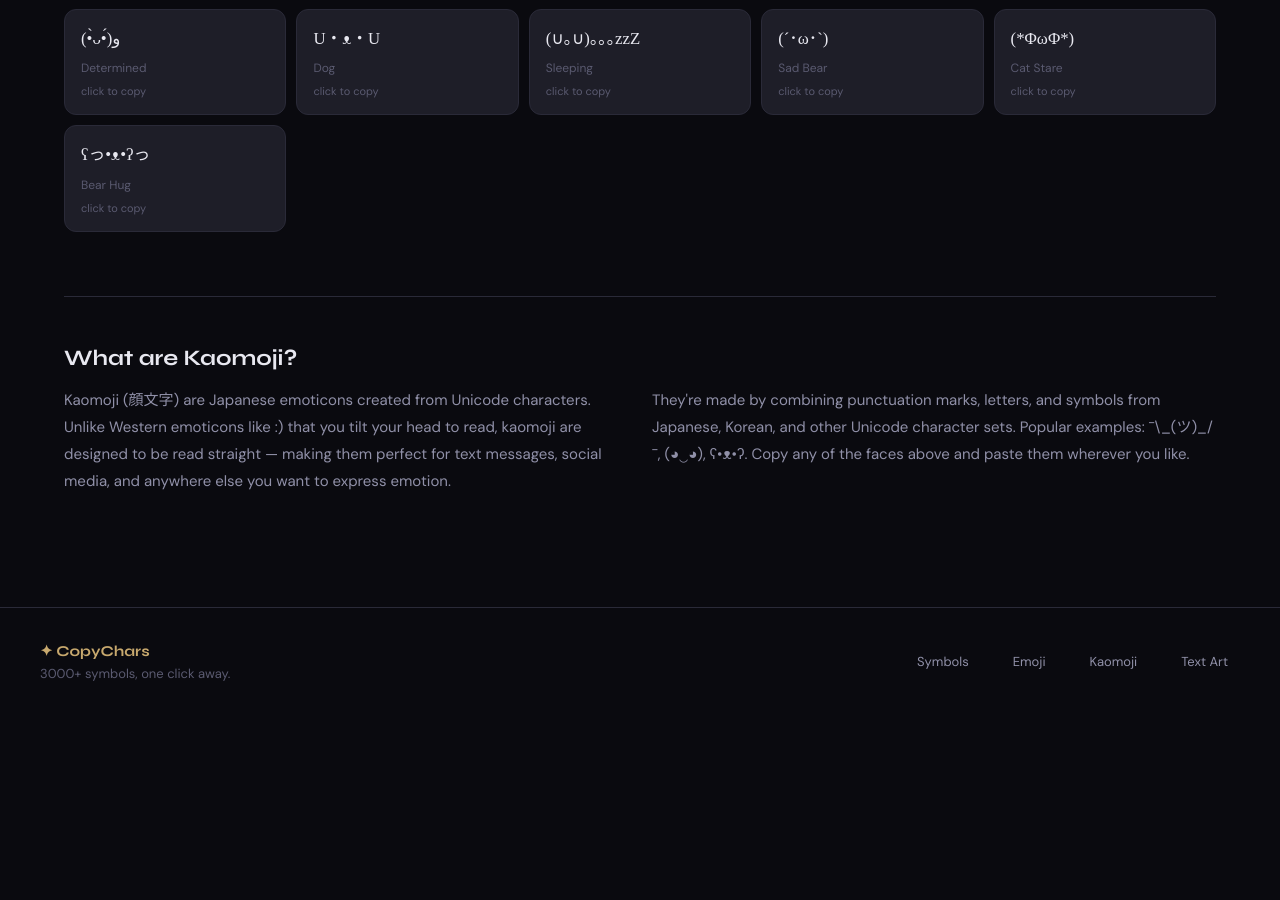
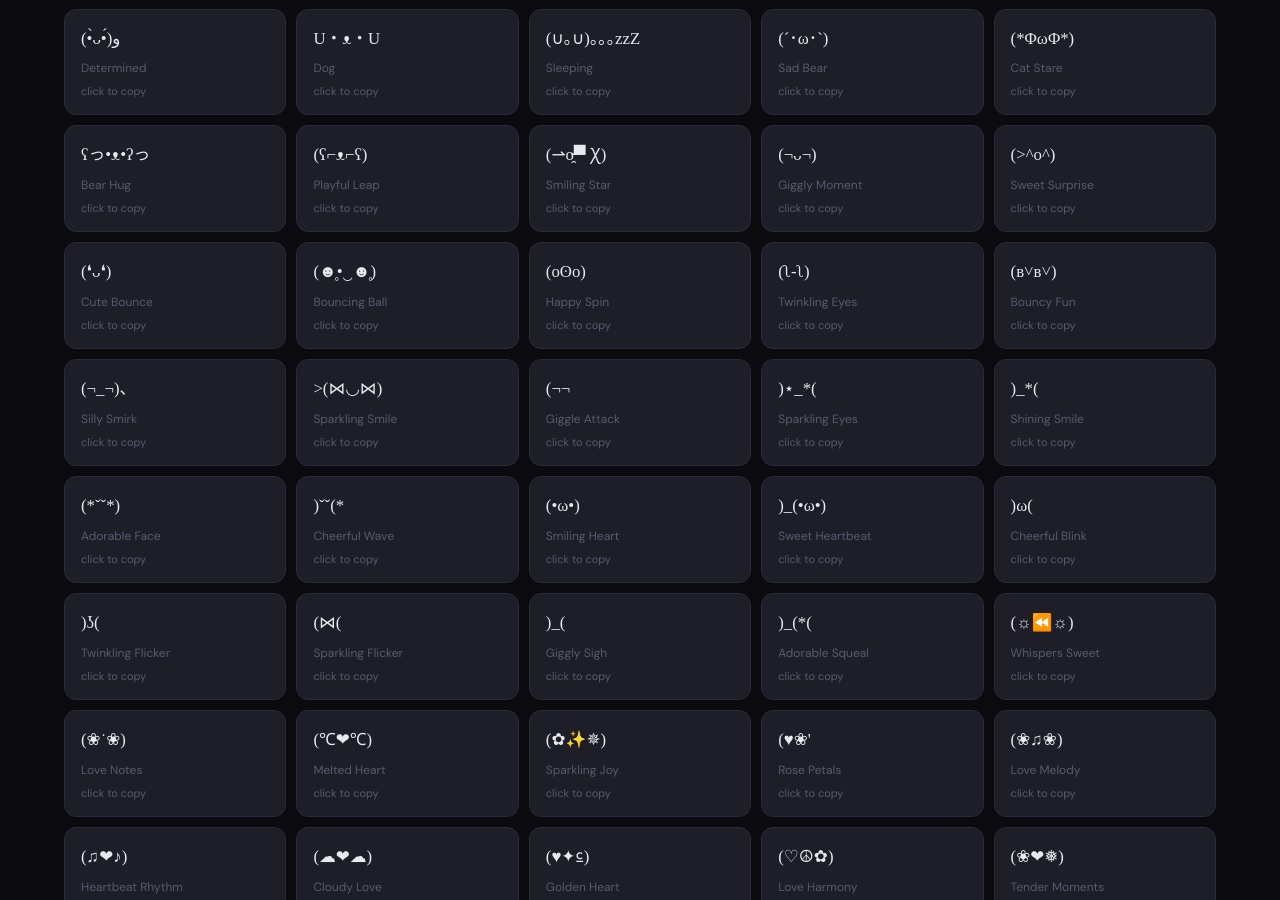
Before and after one commit to bsjuilla/copysymbols, a Next.js app: page /kaomoji in a window 1280 px wide. Shown: the part 1900-2800 px from the top of the page. Before the commit the page ends 2614 px from the top, so only its background shows below. Built offline with nearby package versions, Linux system fonts and the light colour scheme; a web font is replaced by a local one.

Commit message:
bot: auto-generate content [2026-04-23 15:05 UTC]

```diff
--- a/src/data/generated-kaomoji.ts
+++ b/src/data/generated-kaomoji.ts
@@ -2,4 +2,53 @@
 import type { Kaomoji } from './kaomoji';
 
 export const generatedKaomoji: Kaomoji[] = [
+  { id: "gen-happy-3nu35f", face: "(ʕ⌐ᴥ⌐ʕ)", name: "Playful Leap", mood: "happy", keywords: ["happy", "excited", "cheering"] },
+  { id: "gen-happy-s2winc", face: "(⇀o̴̯▀ Ꭓ)", name: "Smiling Star", mood: "happy", keywords: ["happy", "joyful", "celebrating"] },
+  { id: "gen-happy-wfia0x", face: "(¬ᴗ¬)", name: "Giggly Moment", mood: "happy", keywords: ["happy", "funny", "amused"] },
+  { id: "gen-happy-1zbwwi", face: "(>^o^)", name: "Sweet Surprise", mood: "happy", keywords: ["happy", "sweet", "delighted"] },
+  { id: "gen-happy-w83v67", face: "(❛ᴗ❛)", name: "Cute Bounce", mood: "happy", keywords: ["happy", "cute", "playful"] },
+  { id: "gen-happy-ts0lfw", face: "(☻̥•‿☻̥)", name: "Bouncing Ball", mood: "happy", keywords: ["happy", "excited", "energetic"] },
+  { id: "gen-happy-0z097i", face: "(oʘo)", name: "Happy Spin", mood: "happy", keywords: ["happy", "cheerful", "enthusiastic"] },
+  { id: "gen-happy-jiqm37", face: "(ʅ-ʅ)", name: "Twinkling Eyes", mood: "happy", keywords: ["happy", "curious", "intrigued"] },
+  { id: "gen-happy-i21bsb", face: "(ʙ˅ʙ˅)", name: "Bouncy Fun", mood: "happy", keywords: ["happy", "fun", "playful"] },
+  { id: "gen-happy-48bkgv", face: "(¬_¬)、", name: "Silly Smirk", mood: "happy", keywords: ["happy", "amused", "teasing"] },
+  { id: "gen-happy-fnoujt", face: ">(⋈◡⋈)", name: "Sparkling Smile", mood: "happy", keywords: ["happy", "joyful", "celebrating"] },
+  { id: "gen-happy-mk2569", face: "(¬¬", name: "Giggle Attack", mood: "happy", keywords: ["happy", "funny", "laughing"] },
+  { id: "gen-happy-hvmoy7", face: ")⋆_*(", name: "Sparkling Eyes", mood: "happy", keywords: ["happy", "intrigued", "curious"] },
+  { id: "gen-happy-udczsx", face: ")_*(", name: "Shining Smile", mood: "happy", keywords: ["happy", "joyful", "celebrating"] },
+  { id: "gen-happy-f8obro", face: "(*ˇˇ*)", name: "Adorable Face", mood: "happy", keywords: ["happy", "cute", "playful"] },
+  { id: "gen-happy-m4hlha", face: ")ˇˇ(*", name: "Cheerful Wave", mood: "happy", keywords: ["happy", "excited", "energetic"] },
+  { id: "gen-happy-g5xrc5", face: "(•ω•)", name: "Smiling Heart", mood: "happy", keywords: ["happy", "loving", "kind"] },
+  { id: "gen-happy-s7gvyx", face: ")_(•ω•)", name: "Sweet Heartbeat", mood: "happy", keywords: ["happy", "sweet", "delighted"] },
+  { id: "gen-happy-o616d5", face: ")ω(", name: "Cheerful Blink", mood: "happy", keywords: ["happy", "playful", "cute"] },
+  { id: "gen-happy-9xinto", face: ")ʖ(", name: "Twinkling Flicker", mood: "happy", keywords: ["happy", "intrigued", "curious"] },
+  { id: "gen-happy-cfahrd", face: "(⋈(", name: "Sparkling Flicker", mood: "happy", keywords: ["happy", "joyful", "celebrating"] },
+  { id: "gen-happy-ywjn3x", face: ")_(", name: "Giggly Sigh", mood: "happy", keywords: ["happy", "amused", "teasing"] },
+  { id: "gen-happy-rp4zmh", face: ")_(*(", name: "Adorable Squeal", mood: "happy", keywords: ["happy", "funny", "laughing"] },
+  { id: "gen-love-nhntul", face: "(☼⏪☼)", name: "Whispers Sweet", mood: "love", keywords: ["love", "whispers", "secret"] },
+  { id: "gen-love-t8nw1j", face: "(❀˙❀)", name: "Love Notes", mood: "love", keywords: ["affection", "notes", "heart"] },
+  { id: "gen-love-y9gli8", face: "(℃❤℃)", name: "Melted Heart", mood: "love", keywords: ["melting", "heart", "love"] },
+  { id: "gen-love-deg7hl", face: "(✿✨✵)", name: "Sparkling Joy", mood: "love", keywords: ["sparkling", "joy", "love"] },
+  { id: "gen-love-6715wv", face: "(♥❀'", name: "Rose Petals", mood: "love", keywords: ["roses", "petals", "love"] },
+  { id: "gen-love-lyn4ow", face: "(❀♫❀)", name: "Love Melody", mood: "love", keywords: ["melody", "love", "song"] },
+  { id: "gen-love-h0zhkq", face: "(♫❤♪)", name: "Heartbeat Rhythm", mood: "love", keywords: ["heartbeat", "rhythm", "love"] },
+  { id: "gen-love-9digvs", face: "(☁❤☁)", name: "Cloudy Love", mood: "love", keywords: ["cloudy", "love", "dreamy"] },
+  { id: "gen-love-najmnd", face: "(♥✦⃀)", name: "Golden Heart", mood: "love", keywords: ["golden", "heart", "love"] },
+  { id: "gen-love-j1mqvs", face: "(♡☮✿)", name: "Love Harmony", mood: "love", keywords: ["harmony", "love", "peace"] },
+  { id: "gen-love-ysy18d", face: "(❀❤❅)", name: "Tender Moments", mood: "love", keywords: ["tender", "moments", "love"] },
+  { id: "gen-love-1yewtp", face: "(♀❤♀", name: "Love Goddess", mood: "love", keywords: ["goddess", "love", "beauty"] },
+  { id: "gen-love-mfjba0", face: "(♀♂❤)", name: "Love Balance", mood: "love", keywords: ["balance", "love", "harmony"] },
+  { id: "gen-love-1hg2n6", face: "(♂♀❤)", name: "Love Unity", mood: "love", keywords: ["unity", "love", "togetherness"] },
+  { id: "gen-love-eu0762", face: "(❤♀♀)", name: "Sisters of Love", mood: "love", keywords: ["sisters", "love", "friendship"] },
+  { id: "gen-love-3zuiys", face: "(♀♀♀❤)", name: "Love Circle", mood: "love", keywords: ["circle", "love", "family"] },
+  { id: "gen-love-gim0re", face: "(❤♥♥)", name: "Forever Entwined", mood: "love", keywords: ["forever", "entwined", "love"] },
+  { id: "gen-love-iimc01", face: "(♀❤❤)", name: "Love Twin Flames", mood: "love", keywords: ["twin", "flames", "love"] },
+  { id: "gen-love-xcsm22", face: "(♀♀❤❤)", name: "Love Double Blessing", mood: "love", keywords: ["double", "blessing", "love"] },
+  { id: "gen-love-ko1vss", face: "(♀❤", name: "Love Empress", mood: "love", keywords: ["empress", "love", "strength"] },
+  { id: "gen-love-yw734h", face: "(♀♀❤", name: "Love Sovereign", mood: "love", keywords: ["sovereign", "love", "power"] },
+  { id: "gen-love-vcz7ln", face: "(♀❤❤", name: "Love Royal Court", mood: "love", keywords: ["royal", "court", "love"] },
+  { id: "gen-love-ke9j1d", face: "(♀♀♀❤", name: "Love Royal Family", mood: "love", keywords: ["royal", "family", "love"] },
+  { id: "gen-love-k3ak0b", face: "(♀❤❤❤", name: "Love Eternal Bond", mood: "love", keywords: ["eternal", "bond", "love"] },
+  { id: "gen-love-od26d3", face: "(♀♀♀♀❤", name: "Love Unbreakable Circle", mood: "love", keywords: ["unbreakable", "circle", "love"] },
+  { id: "gen-love-likkk4", face: "(♀❤❤❤❤", name: "Love Infinity Knot", mood: "love", keywords: ["infinity", "knot", "love"] },
 ];
```
